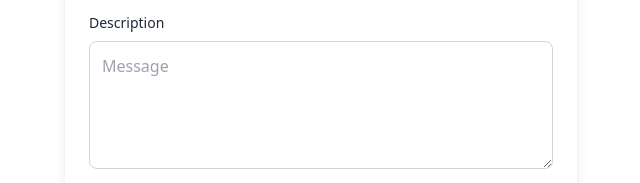
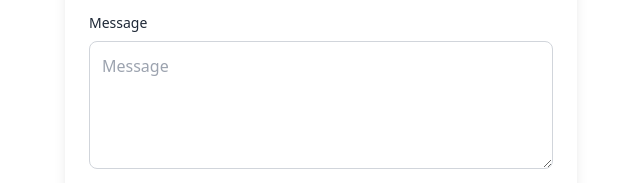
Before and after one commit to pattens-tech/dynamics-365-form-templates, a website: page templates/contact-form.html in a window 1280 px wide. Shown: the part 385-568 px from the top of the page, 319-959 px from the left. Drawn offline with nearby package versions, Linux system fonts and the light colour scheme.

Commit message:
Update contact-form.html

```diff
--- a/templates/contact-form.html
+++ b/templates/contact-form.html
@@ -118,7 +118,7 @@
         <span id="emailaddress1-message" class="validation-message text-sm mt-1 hidden"></span>
       </div>
       <div class="mb-4" data-editorblocktype="TextAreaFormField" data-targetaudience="contact" data-targetproperty="description" data-prefill="false" data-required="required">
-        <label for="description" class="block text-gray-800 text-sm font-medium mb-2">Description</label>
+        <label for="description" class="block text-gray-800 text-sm font-medium mb-2">Message</label>
         <textarea
           id="description"
           name="description"
```
